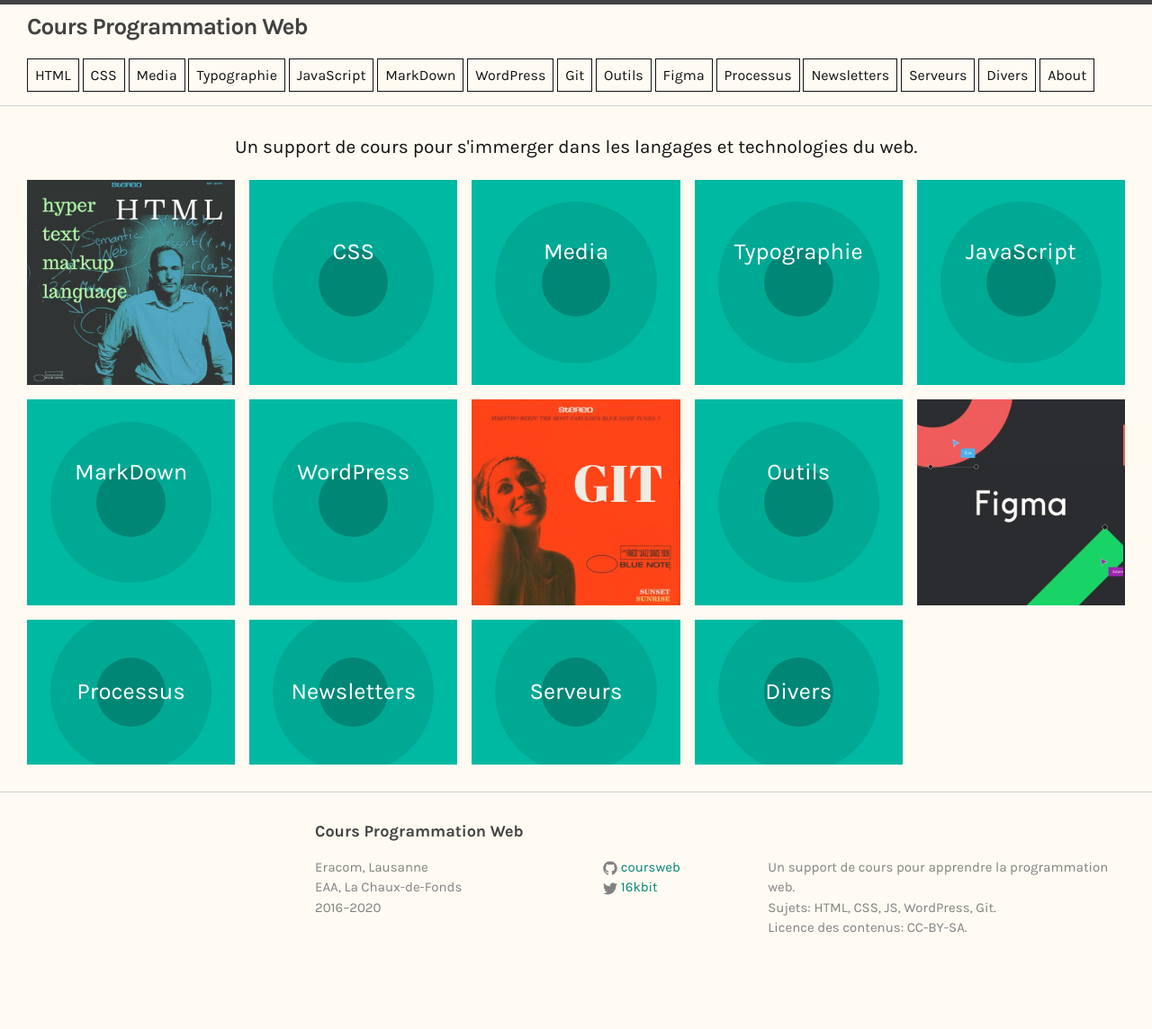
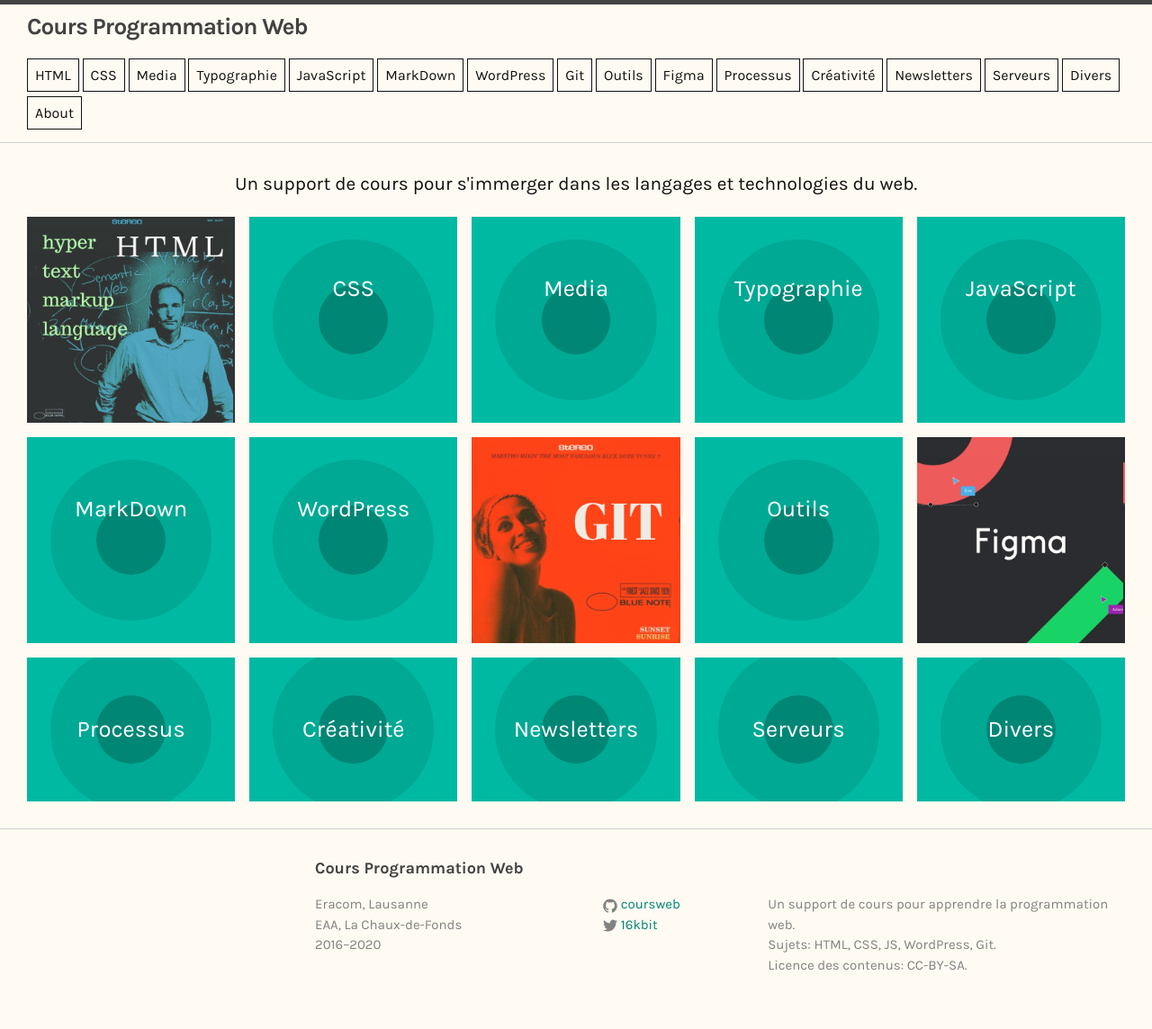
Before and after one commit to coursweb/coursweb.github.io, a Jekyll site: the page built from index.html, in a window 1280 px wide. Shown: the whole page at 90% size. Built offline with Jekyll 4.4.1, drawn with Linux system fonts in a browser that asks for light colours; before the commit the page ends 1103 px from its top, so only the background shows below that.

Commit message:
ajout du cours Créativité

```diff
--- a/_config.yml
+++ b/_config.yml
@@ -60,6 +60,8 @@
    url: figma
  - title: Processus
    url: processus
+ - title: Créativité
+   url: crea
  - title: Newsletters
    url: newsletters
  - title: Serveurs
```
